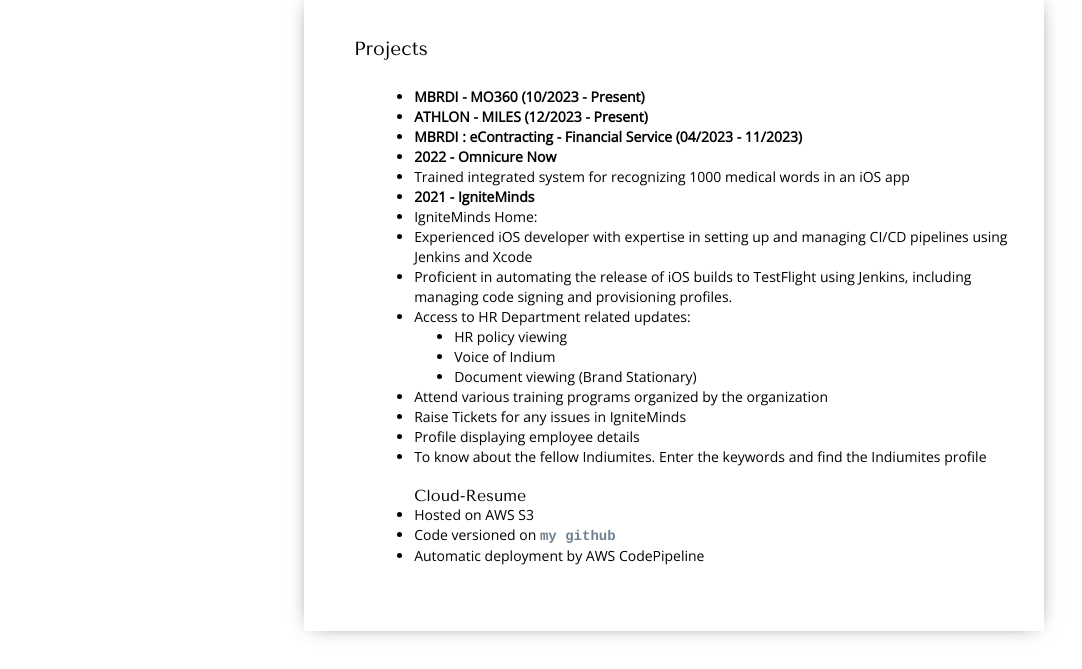
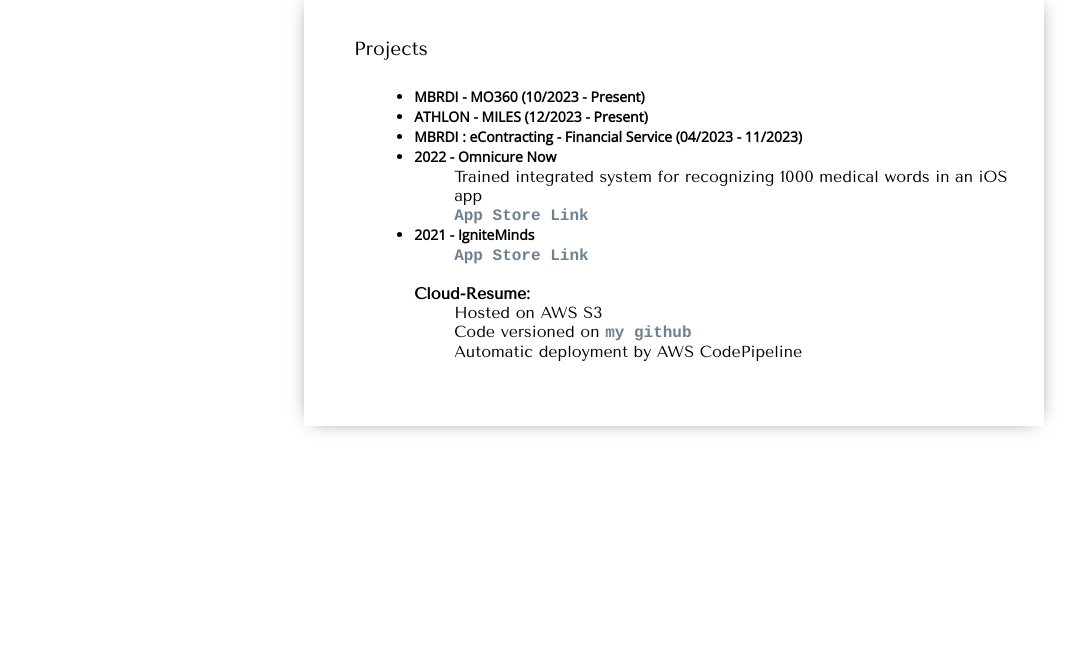
Before and after one commit to rajeshhv/Cloud-Resume, a plain HTML site: page index.html in a window 1280 px wide. Shown: the part 1230-1899 px from the top of the page, without its empty margins (102-1184 px from the left). After the commit the page ends 1694 px from the top, so only its background shows below. Drawn offline with nearby package versions, Linux system fonts and the light colour scheme; a script that the page names is missing.

Commit message:
Resume update

```diff
--- a/index.html
+++ b/index.html
@@ -115,37 +115,18 @@
 						<li><strong>ATHLON - MILES (12/2023 - Present)</strong></li>
 						<li><strong>MBRDI : eContracting - Financial Service (04/2023 - 11/2023)</strong></li>
 						<li><strong>2022 - Omnicure Now</strong> </li>
-
-							<li>Trained integrated system for recognizing 1000 medical words in an iOS app </li>
-
-					<li><strong>2021 - IgniteMinds</strong> </li>
-							<li> IgniteMinds Home:
+						<ul>Trained integrated system for recognizing 1000 medical words in an iOS app</ul>
+							<ul><a href="https://apps.apple.com/in/app/omnicure-now/id1515928477"target="_blank" class="link">App Store Link</a></ul>
 
 
-								<li>Experienced iOS developer with expertise in setting up and managing CI/CD pipelines using Jenkins and Xcode</li>
-								<li>Proficient in automating the release of iOS builds to TestFlight using Jenkins, including managing code signing and provisioning profiles.</li>
-
-
-
-  <li>Access to HR Department related updates:</li>
-  <ul>
-    <li>HR policy viewing</li>
-    <li>Voice of Indium</li>
-    <li>Document viewing (Brand Stationary)</li>
-  </ul>
-  <li>Attend various training programs organized by the organization</li>
-  <li>Raise Tickets for any issues in IgniteMinds</li>
-  <li>Profile displaying employee details</li>
-  <li>To know about the fellow Indiumites. Enter the keywords and find the Indiumites profile</li>
-
+					<li><strong>2021 - IgniteMinds</strong> </li> <ul><a href="https://apps.apple.com/in/app/igniteminds/id1620312705"target="_blank" class="link">App Store Link</a></ul>
 							<br>
 						</ul>
-						<ul>Cloud-Resume</ul>
+						<ul><strong>Cloud-Resume:</strong></ul>
 						<ul>
-							<li>Hosted on AWS S3</li>
-							<li>Code versioned on <a href="https://github.com/rajeshhv/Cloud-Resume" target="_blank" class="link">my github</a></li>
-							<li>Automatic deployment by AWS CodePipeline</li>
-
+							<ul>Hosted on AWS S3</ul>
+							<ul>Code versioned on <a href="https://github.com/rajeshhv/Cloud-Resume" target="_blank" class="link">my github</a></ul>
+							<ul>Automatic deployment by AWS CodePipeline</ul>
 							<br>
 						</ul>
 					</ul>
```
